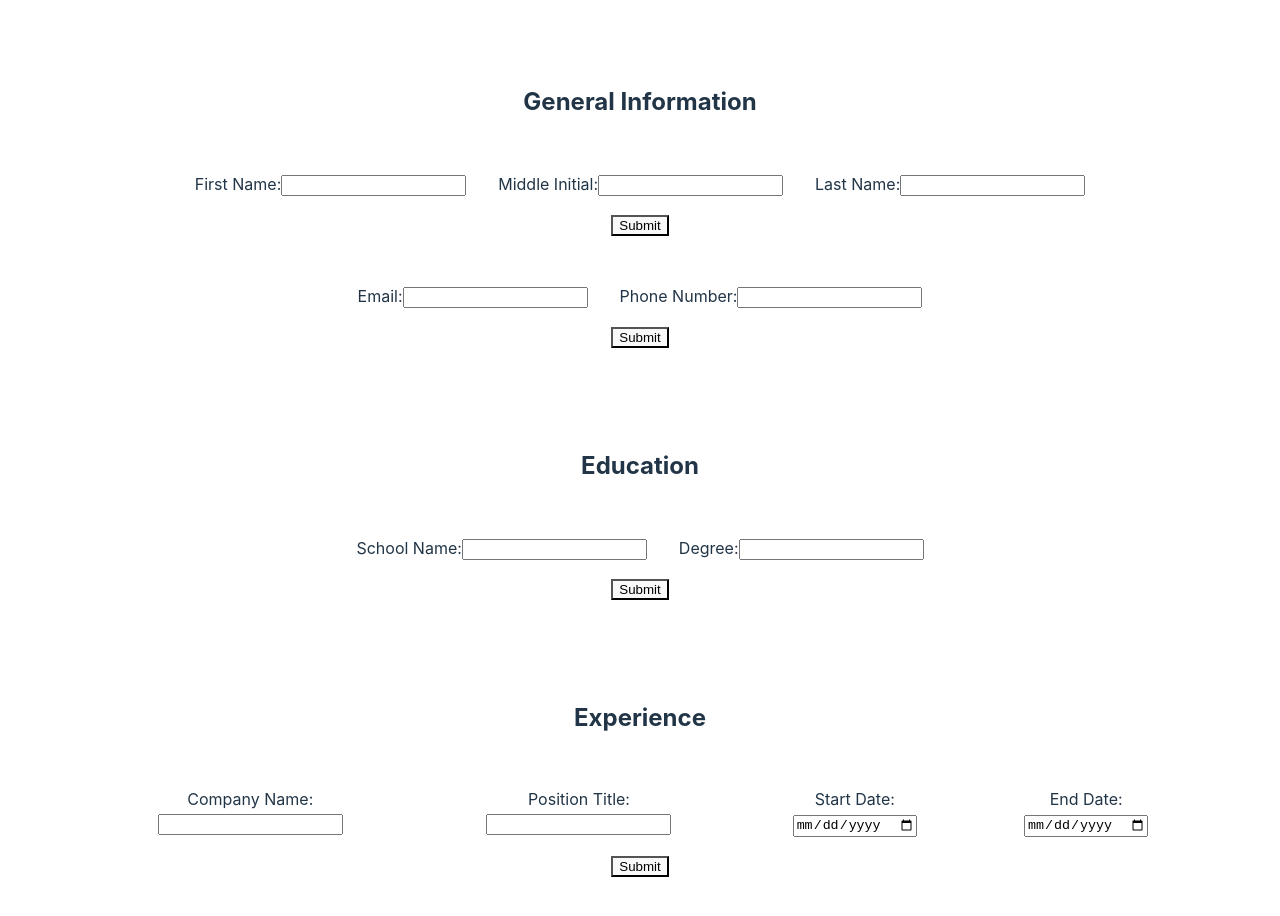
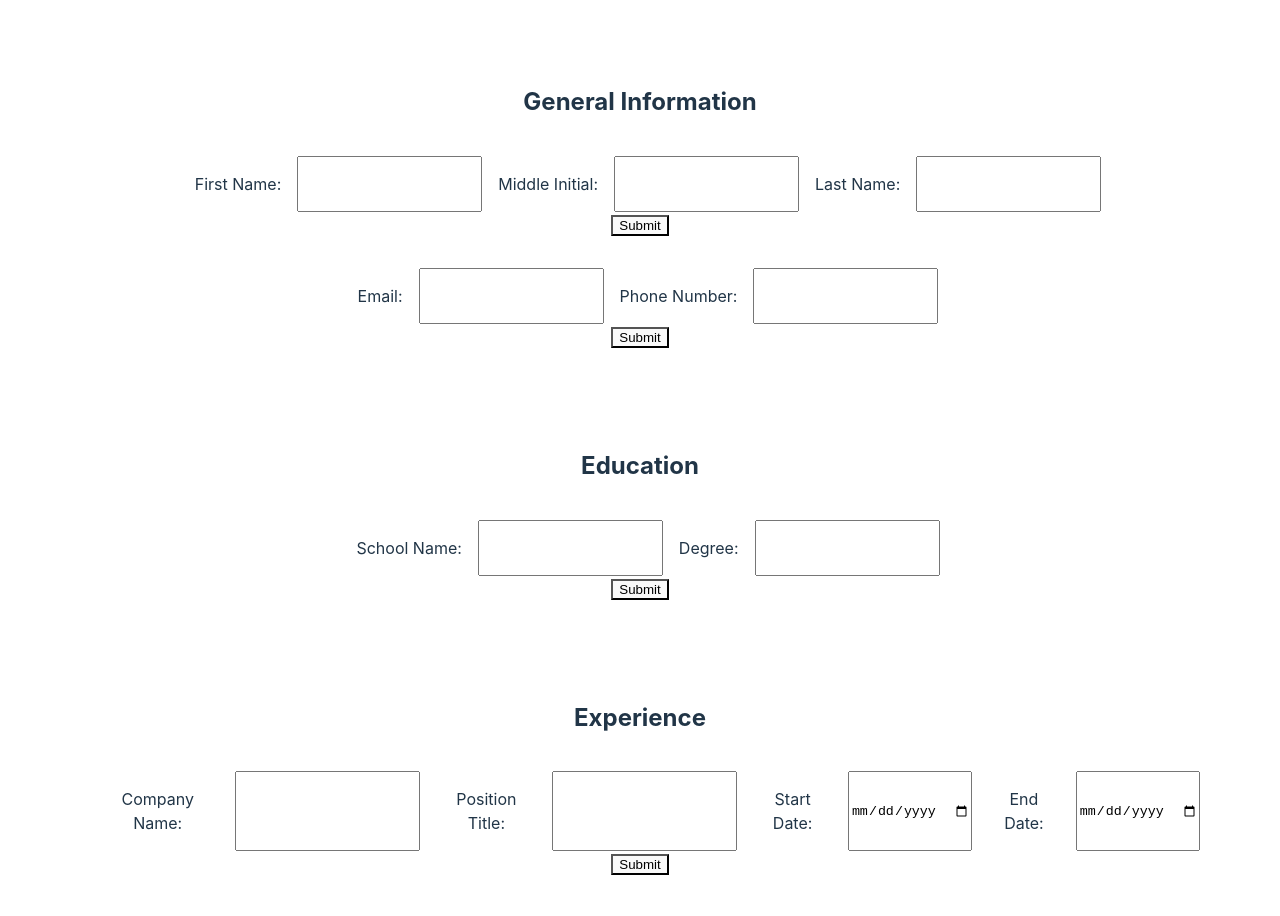
Before and after one commit to CameronTheDeveloper/cv-application, a React app: page / in a window 1280 px wide. Shown: the top 916 px of the page. Built offline with nearby package versions, Linux system fonts and the light colour scheme; the HTML template or start-up script is replaced by a standard one.

Commit message:
Extract form inputs from label elements

```diff
--- a/src/components/Input-elements.jsx
+++ b/src/components/Input-elements.jsx
@@ -18,18 +18,21 @@ function Input({
     maxLength = 50,
     minLength = 1 }) {
 
+    const inputID = `${inputName}-input`;
+
     return (
-        <label>{labelText}:
+        <>
+            <label htmlFor={inputID}>{labelText}:</label>
             <input
                 type={inputType}
                 value={inputValue}
-                id={`${inputName}-input`}
+                id={inputID}
                 name={inputName}
                 onChange={handleChange}
                 maxLength={maxLength}
                 minLength={minLength}>
             </input>
-        </label>
+        </>
     );
 }
 
```
